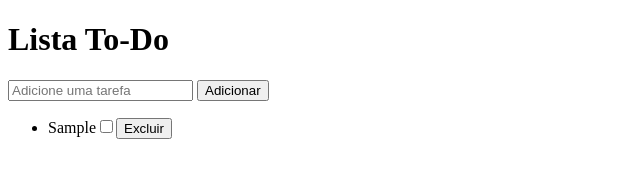
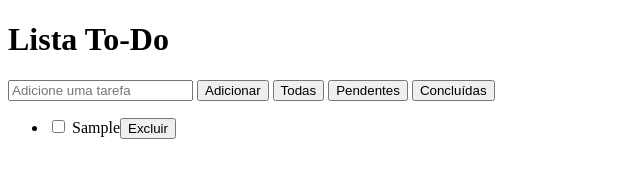
Before and after one commit to italogitt/to-do, a plain HTML site: page index.html in a window 1280 px wide. Both pictures are taken after typing "Sample" into the empty fields and a click on the button "Adicionar". Shown: the whole page, without its empty margins (0-640 px from the left). Drawn offline with Linux system fonts and the light colour scheme.

Commit message:
feat: adicionar filtragem de tarefas (todas, pendentes e concluídas)

```diff
--- a/app.js
+++ b/app.js
@@ -1,4 +1,5 @@
 let tarefas = []
+let filtroAtual = "todas"
 
 document.addEventListener("DOMContentLoaded", () => {
 
@@ -30,13 +31,23 @@ function adicionarTarefa(){
     renderizar()
 }
 
+function mudarFiltro(novoFiltro){
+    filtroAtual = novoFiltro
+    renderizar()
+}
+
 function renderizar(){
     let lista = document.getElementById("lista")
     lista.innerHTML = ""
 
     tarefas.forEach((tarefa, indice) => {
+        if (filtroAtual === "pendentes" && tarefa.concluida === true){
+            return
+        } else if (filtroAtual === "concluidas" && tarefa.concluida === false){
+            return
+        }
+
         let li = document.createElement("li")
-        li.textContent = tarefa.texto
 
         let botao = document.createElement("button")
         botao.textContent = "Excluir"
@@ -58,7 +69,16 @@ function renderizar(){
             renderizar()
         }
 
+        if (tarefa.concluida === true ){
+            li.style.textDecoration = "line-through"
+            li.style.opacity = "0.6"
+        } else {
+            li.style.textDecoration = "none"
+            li.style.opacity = "1"
+        }
+
         li.append(checkbox)
+        li.append(document.createTextNode(" " + tarefa.texto))
         li.append(botao)
         lista.append(li)
     })
--- a/index.html
+++ b/index.html
@@ -10,6 +10,10 @@
         <input id="inputTarefa", placeholder="Adicione uma tarefa">
         <button onclick="adicionarTarefa()">Adicionar</button>
 
+        <button onclick="mudarFiltro('todas')">Todas</button>
+        <button onclick="mudarFiltro('pendentes')">Pendentes</button>
+        <button onclick="mudarFiltro('concluidas')">Concluídas</button>
+
         <ul id="lista"></ul>
 
         <script src="app.js"></script>
```
